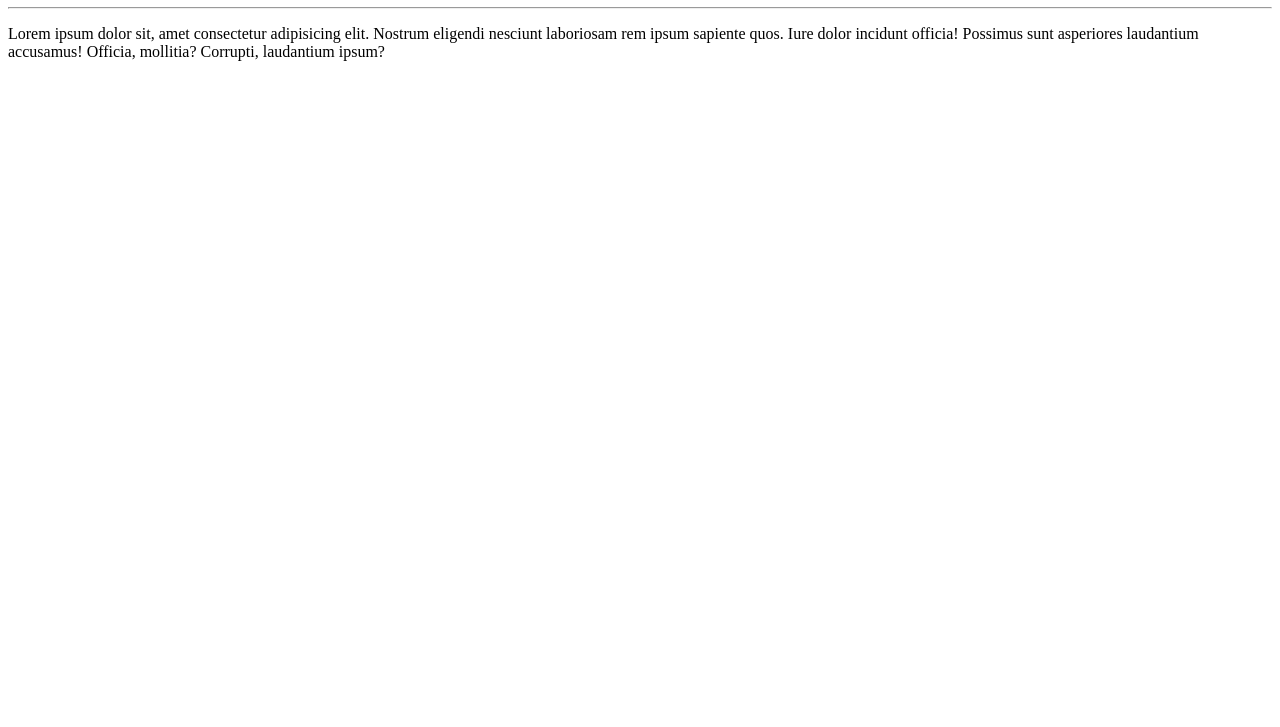
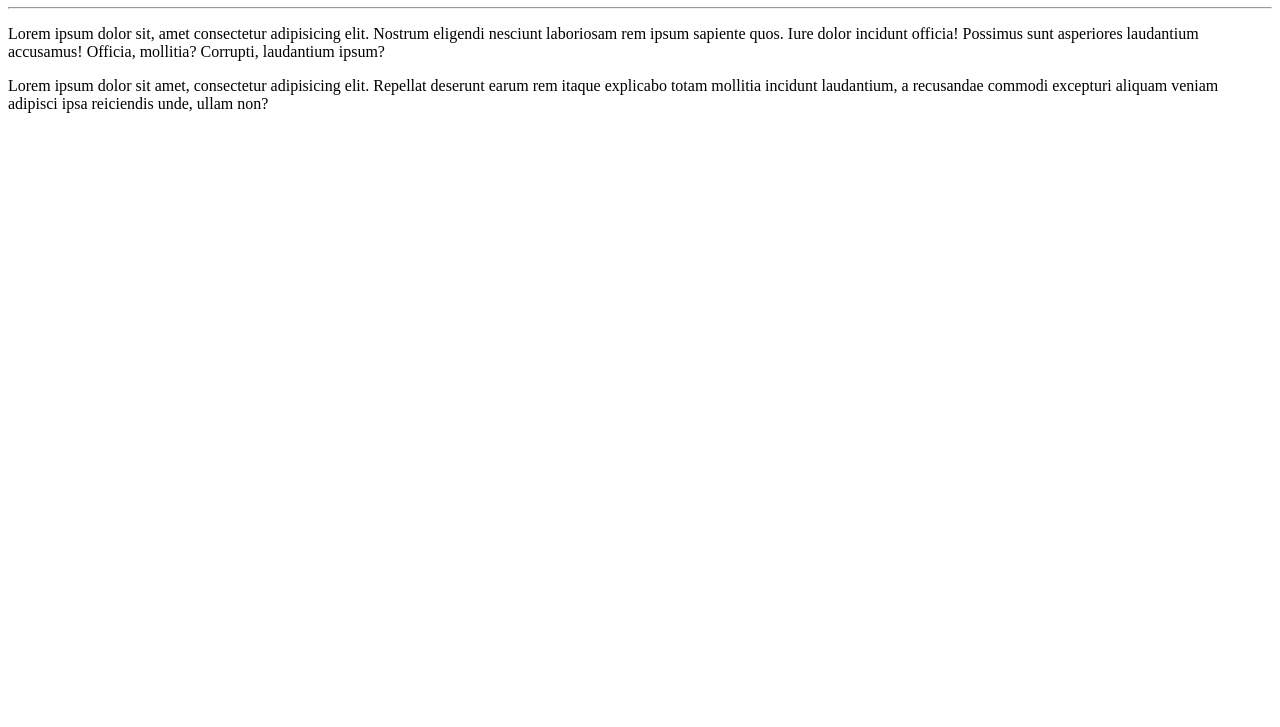
Before and after one commit to felipeccoutinho/Ola-Mundo, a plain HTML site: page site-exemplo/index.html in a window 1280 px wide. Shown: the part 73-800 px from the top of the page. Drawn offline with Linux system fonts and the light colour scheme.

Commit message:
adicionei um parágrafo

```diff
--- a/site-exemplo/index.html
+++ b/site-exemplo/index.html
@@ -10,5 +10,6 @@
     <h1>Olá Mundo</h1>
     <hr>
     <p>Lorem ipsum dolor sit, amet consectetur adipisicing elit. Nostrum eligendi nesciunt laboriosam rem ipsum sapiente quos. Iure dolor incidunt officia! Possimus sunt asperiores laudantium accusamus! Officia, mollitia? Corrupti, laudantium ipsum?</p>
+    <p>Lorem ipsum dolor sit amet, consectetur adipisicing elit. Repellat deserunt earum rem itaque explicabo totam mollitia incidunt laudantium, a recusandae commodi excepturi aliquam veniam adipisci ipsa reiciendis unde, ullam non?</p>
 </body>
 </html>
```
